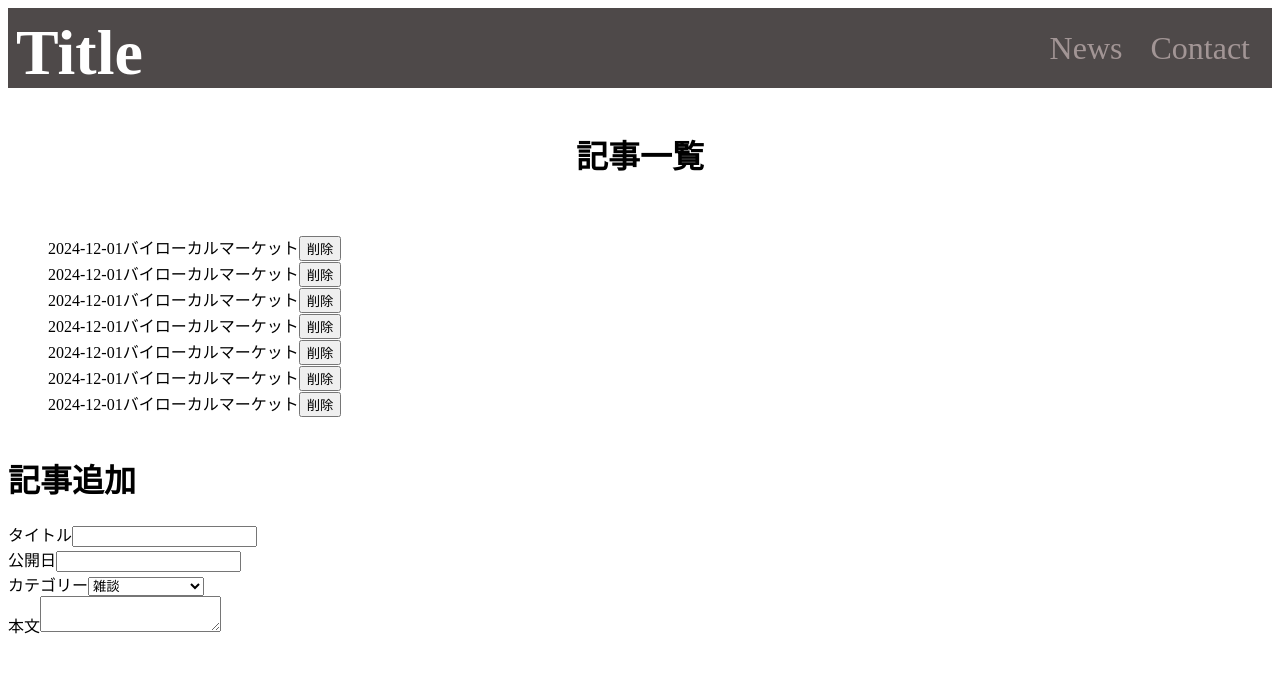
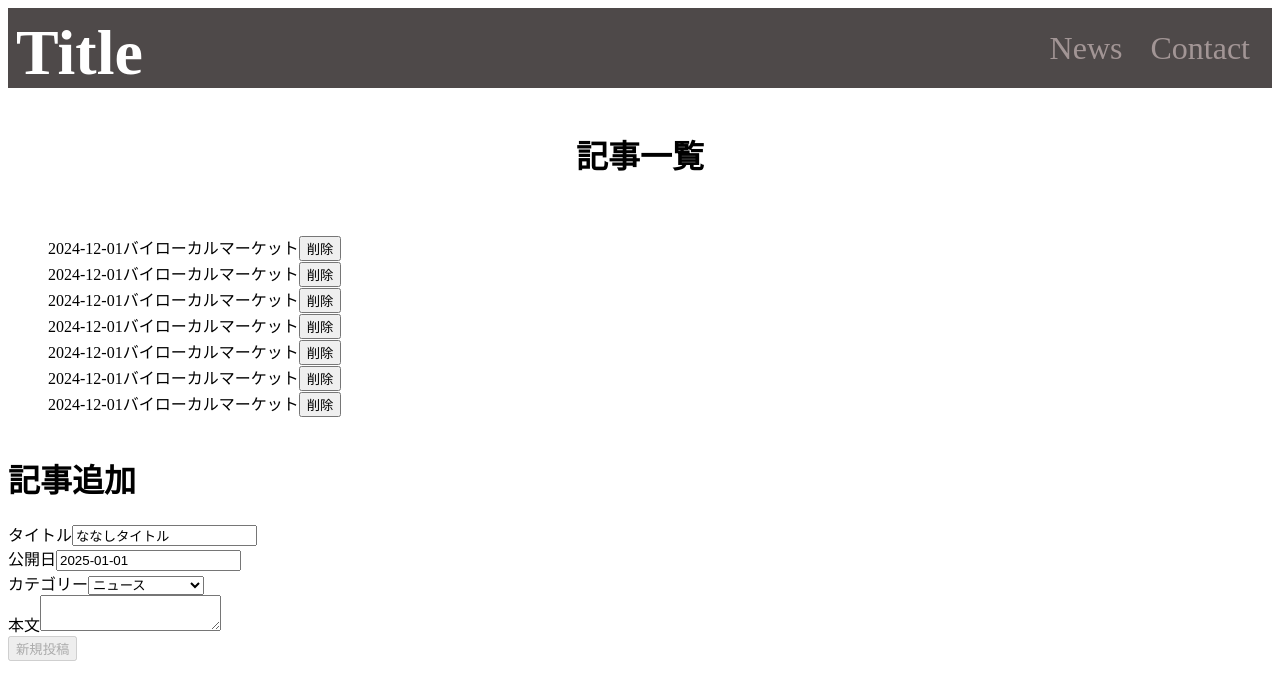
Before and after one commit to shigeyasushimamura/training-react-todoApp-2025, a React (Vite) app in the folder 2025_01_04_001/: page / in a window 1280 px wide. Shown: the top 700 px of the page. Built offline with nearby package versions, Linux system fonts and the light colour scheme.

Commit message:
追加機能

```diff
--- a/2025_01_04_001/src/features/news/components/EditNews.tsx
+++ b/2025_01_04_001/src/features/news/components/EditNews.tsx
@@ -1,38 +1,68 @@
-import { FC, memo, useState } from "react";
+import { FC, FormEvent, memo, useState } from "react";
 import { Category, News } from "../types/Types";
 
 interface Props {
   addNews: (news: News) => void;
 }
 
-const EditNews: FC<Props> = memo(() => {
-  const id = Number(Math.random() * 10000);
+const EditNews: FC<Props> = memo(({ addNews }) => {
+  // const id = Number(Math.random() * 10000);
+  const [id, setId] = useState<number>(Math.floor(Math.random() * 10000));
   const [publishDate, setPublishDate] = useState("2025-01-01");
   const [title, setTitle] = useState("ななしタイトル");
   const [category, setCategory] = useState<Category>("ニュース");
   const [content, setContent] = useState("");
   const path = "pen.png";
 
-  const handleSubmit = () => {};
+  const handleSubmit = (e: FormEvent) => {
+    e.preventDefault();
+
+    setId(Math.floor(Math.random() * 1000000));
+
+    const tmp = {
+      id: id,
+      title: title,
+      category: category,
+      content: content,
+      path: path,
+      publishDate: publishDate,
+    };
+    console.log(tmp);
+    addNews(tmp);
+  };
+
+  const isBtnDisabled = !title || !category || !content;
 
   return (
     <div>
       <h1>記事追加</h1>
-      <form>
+      <form onSubmit={(e) => handleSubmit(e)}>
         <div>
           <label htmlFor="title">タイトル</label>
 
-          <input type="text" id="title"></input>
+          <input
+            type="text"
+            id="title"
+            onChange={(e) => setTitle(e.target.value)}
+            value={title}
+          ></input>
         </div>
 
         <div>
           <label htmlFor="publishDate">公開日</label>
-          <input type="text"></input>
+          <input
+            value={publishDate}
+            type="text"
+            onChange={(e) => setPublishDate(e.target.value)}
+          />
         </div>
 
         <div className="">
           <label htmlFor="category">カテゴリー</label>
-          <select>
+          <select
+            value={category}
+            onChange={(e) => setCategory(e.target.value as Category)}
+          >
             <option value="雑談">雑談</option>
             <option value="大切なお知らせ">大切なお知らせ</option>
             <option value="ニュース">ニュース</option>
@@ -41,8 +71,14 @@ const EditNews: FC<Props> = memo(() => {
 
         <div className="">
           <label htmlFor="content">本文</label>
-          <textarea></textarea>
+          <textarea
+            value={content}
+            onChange={(e) => setContent(e.target.value)}
+          ></textarea>
         </div>
+        <button type="submit" disabled={isBtnDisabled}>
+          新規投稿
+        </button>
       </form>
     </div>
   );
--- a/2025_01_04_001/src/features/news/components/MainNews.tsx
+++ b/2025_01_04_001/src/features/news/components/MainNews.tsx
@@ -6,13 +6,14 @@ import EditNews from "./EditNews";
 interface Props {
   newsList: News[];
   deleteNews: (id: number) => void;
+  addNews: (news: News) => void;
 }
 
-const MainNews: FC<Props> = ({ newsList, deleteNews }) => {
+const MainNews: FC<Props> = ({ newsList, deleteNews, addNews }) => {
   return (
     <div>
       <NewsList newsList={newsList} deleteNews={deleteNews} />
-      <EditNews />
+      <EditNews addNews={addNews} />
     </div>
   );
 };
```
